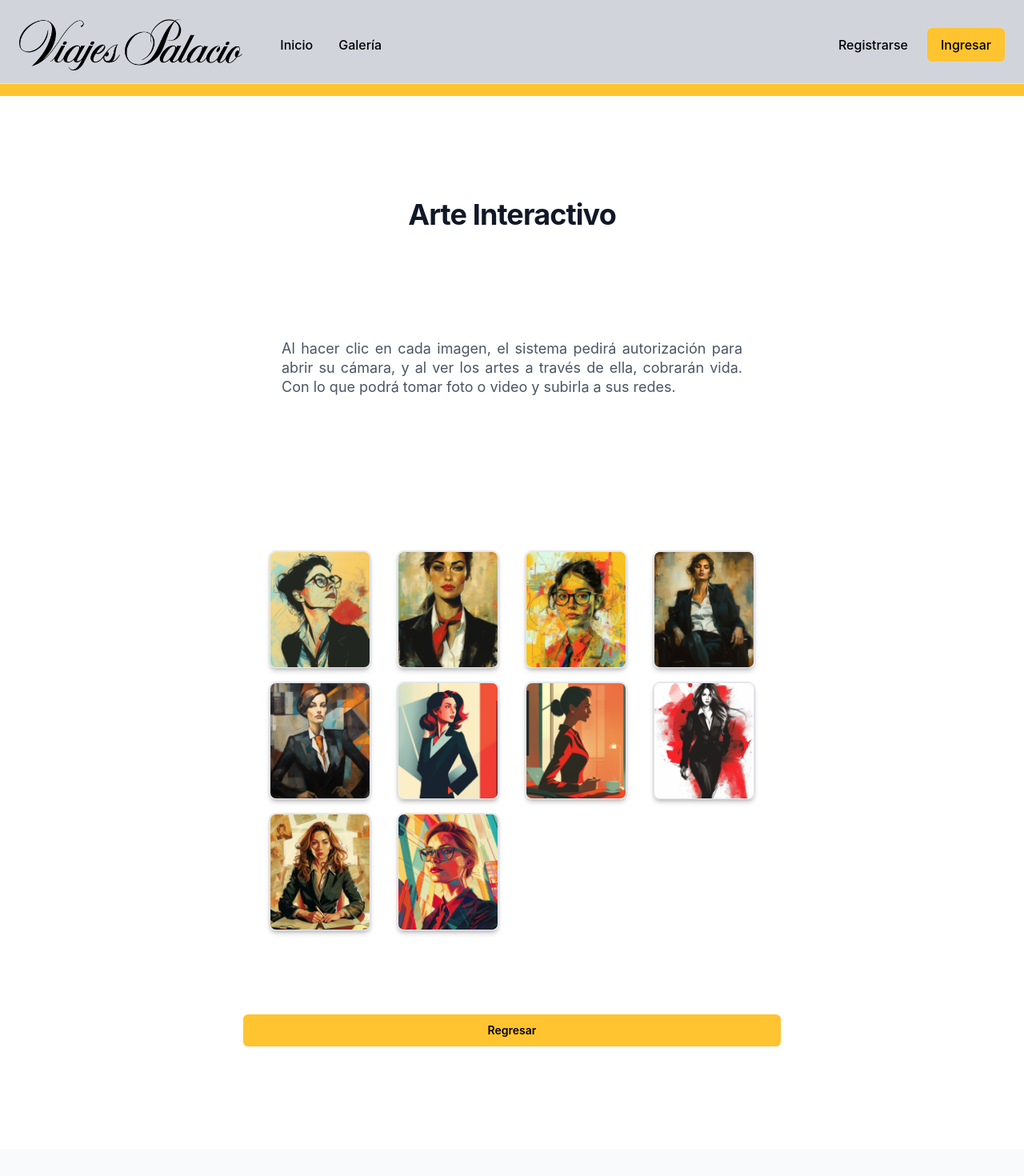
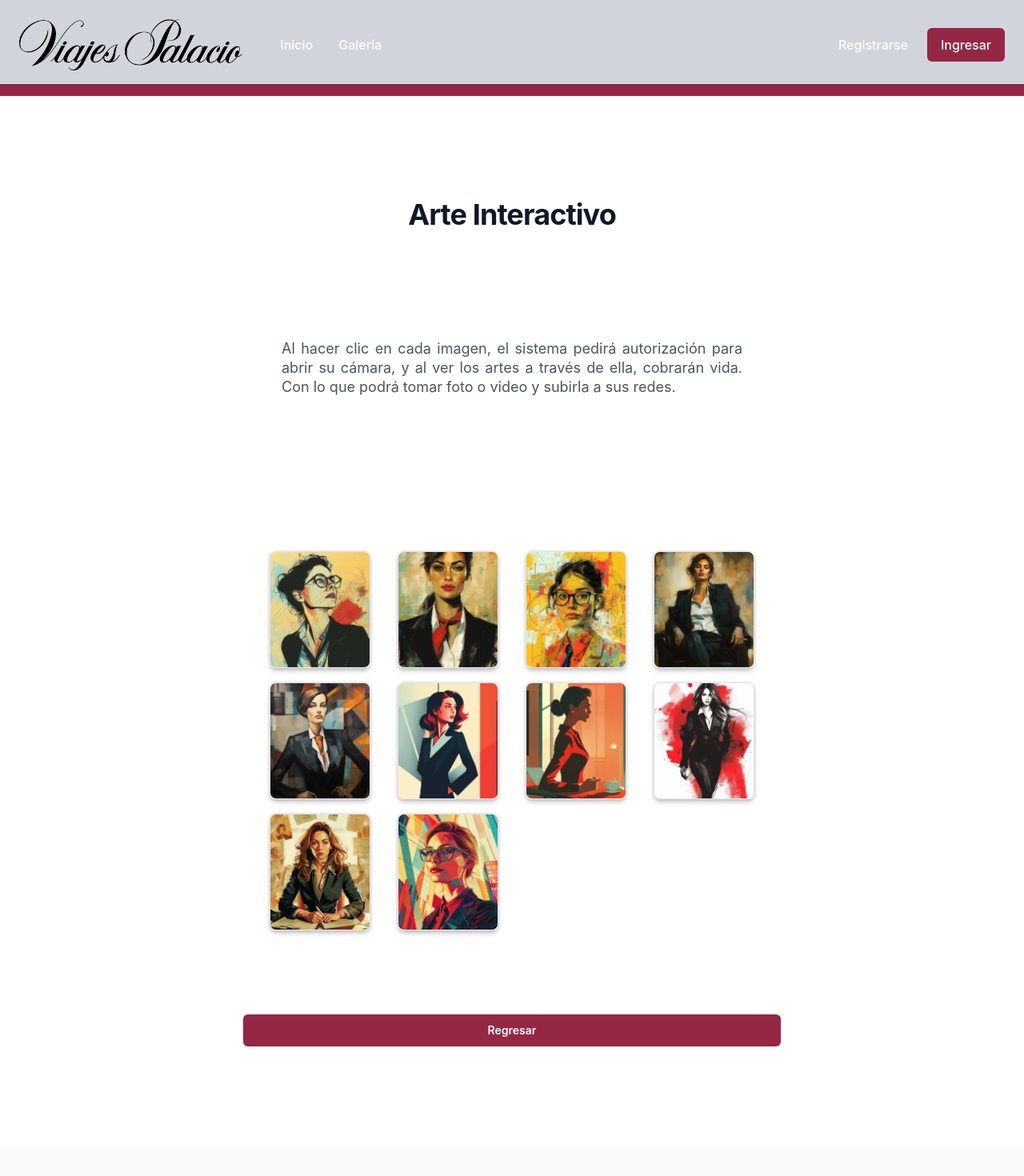
Before and after one commit to BurritoQuemado/subasta-preguntas-aspid, a React (Create React App) app in the folder subastas-stands-app/: page /galeria in a window 1280 px wide. Shown: the top 1470 px of the page at 80% size. Built offline with nearby package versions, Linux system fonts and the light colour scheme.

Commit message:
updated colors

```diff
--- a/subastas-stands-app/src/components/gallery-list/gallery-list.jsx
+++ b/subastas-stands-app/src/components/gallery-list/gallery-list.jsx
@@ -38,7 +38,7 @@ function GalleyList ({ gallery, title }) {
                     <div className="mt-10 grid grid-cols-1 items-center justify-center gap-6">
                         <Link
                         to={'/'}
-                        className="rounded-md bg-principal px-3.5 py-2.5 text-sm font-semibold text-black shadow-sm hover:bg-principal focus-visible:outline focus-visible:outline-2 focus-visible:outline-offset-2 focus-visible:outline-principal"
+                        className="rounded-md bg-principal px-3.5 py-2.5 text-sm font-semibold text-white shadow-sm hover:bg-principal focus-visible:outline focus-visible:outline-2 focus-visible:outline-offset-2 focus-visible:outline-principal"
                         >
                             Regresar
                         </Link>
--- a/subastas-stands-app/src/components/layout/layout.jsx
+++ b/subastas-stands-app/src/components/layout/layout.jsx
@@ -62,7 +62,7 @@ class Layout extends Component{
                       />
                     </Link>
                     <div className="-mr-2 flex items-center md:hidden">
-                      <Popover.Button className="focus-ring-inset inline-flex items-center justify-center rounded-md bg-principal p-2 text-black focus:outline-none focus:ring-2 focus:ring-black">
+                      <Popover.Button className="focus-ring-inset inline-flex items-center justify-center rounded-md bg-principal p-2 text-white focus:outline-none focus:ring-2 focus:ring-black">
                         <span className="sr-only">Open main menu</span>
                         <Bars3Icon className="h-6 w-6" aria-hidden="true" />
                       </Popover.Button>
@@ -73,7 +73,7 @@ class Layout extends Component{
                       <Link
                         key={item.name}
                         to={item.href}
-                        className="text-base font-medium text-black hover:text-gray-600"
+                        className="text-base font-medium text-white hover:text-gray-600"
                       >
                         {item.name}
                       </Link>
@@ -85,7 +85,7 @@ class Layout extends Component{
                           to={item.href}
                           target={item.target}
                           rel="nonreferrer noreferrer"
-                          className="text-base font-medium text-black hover:text-gray-600"
+                          className="text-base font-medium text-white hover:text-gray-600"
                         >
                           {item.name}
                         </Link>
@@ -99,17 +99,17 @@ class Layout extends Component{
                      <Link
                         to='/'
                         onClick={logout}
-                        className="inline-flex items-center rounded-md border border-transparent bg-principal px-4 py-2 text-base font-medium text-black"
+                        className="inline-flex items-center rounded-md border border-transparent bg-principal px-4 py-2 text-base font-medium text-white"
                       >
                      Salir
                    </Link>
                   : <>
-                    <Link to="/registro" className="text-base font-medium text-black">
+                    <Link to="/registro" className="text-base font-medium text-white">
                       Registrarse
                     </Link>
                     <Link
                       to="/login"
-                      className="inline-flex items-center rounded-md border border-transparent bg-principal px-4 py-2 text-base font-medium text-black"
+                      className="inline-flex items-center rounded-md border border-transparent bg-principal px-4 py-2 text-base font-medium text-white"
                     >
                       Ingresar
                     </Link>
@@ -154,7 +154,7 @@ class Layout extends Component{
                         <Link
                           key={item.name}
                           to={item.href}
-                          className="block rounded-md px-3 py-2 text-base font-medium text-black"
+                          className="block rounded-md px-3 py-2 text-base font-medium text-white"
                         >
                           {item.name}
                         </Link>
@@ -166,7 +166,7 @@ class Layout extends Component{
                             to={item.href}
                             target={item.target}
                             rel="nonreferrer noreferrer"
-                            className="block rounded-md px-3 py-2 text-base font-medium text-black"
+                            className="block rounded-md px-3 py-2 text-base font-medium text-white"
                           >
                             {item.name}
                           </Link>
@@ -187,7 +187,7 @@ class Layout extends Component{
                     <div className="mt-6 px-5">
                       <Link
                         to="/registro"
-                        className="block w-full rounded-md bg-principal py-3 px-4 text-center font-medium text-black shadow hover:from-teal-600 hover:to-cyan-700"
+                        className="block w-full rounded-md bg-principal py-3 px-4 text-center font-medium text-white shadow hover:from-teal-600 hover:to-cyan-700"
                       >
                         Registrarse
                       </Link>
--- a/subastas-stands-app/src/components/maincontent/maincontent.jsx
+++ b/subastas-stands-app/src/components/maincontent/maincontent.jsx
@@ -29,7 +29,7 @@ function MainContent({logged, user_id}) {
                                     <div className="mt-10 flex items-center justify-center gap-x-6">
                                         <Link
                                         to="/registro"
-                                        className="rounded-md bg-principal px-3.5 py-2.5 text-sm font-semibold text-black shadow-sm hover:bg-principal focus-visible:outline focus-visible:outline-2 focus-visible:outline-offset-2 focus-visible:outline-principal"
+                                        className="rounded-md bg-principal px-3.5 py-2.5 text-sm font-semibold text-white shadow-sm hover:bg-principal focus-visible:outline focus-visible:outline-2 focus-visible:outline-offset-2 focus-visible:outline-principal"
                                         >
                                             Registrarse
                                         </Link>
@@ -59,13 +59,13 @@ function MainContent({logged, user_id}) {
                                     <div className="mt-10 grid grid-cols-1 items-center justify-center gap-6">
                                         <Link
                                         to={'/galeria'}
-                                        className="rounded-md bg-principal px-3.5 py-2.5 text-sm font-semibold text-black shadow-sm hover:bg-principal focus-visible:outline focus-visible:outline-2 focus-visible:outline-offset-2 focus-visible:outline-principal"
+                                        className="rounded-md bg-principal px-3.5 py-2.5 text-sm font-semibold text-white shadow-sm hover:bg-principal focus-visible:outline focus-visible:outline-2 focus-visible:outline-offset-2 focus-visible:outline-principal"
                                         >
                                             Galería
                                         </Link>
                                         <Link
                                         to={'/cartera-desc'}
-                                        className="rounded-md bg-principal px-3.5 py-2.5 text-sm font-semibold text-black shadow-sm hover:bg-principal focus-visible:outline focus-visible:outline-2 focus-visible:outline-offset-2 focus-visible:outline-principal"
+                                        className="rounded-md bg-principal px-3.5 py-2.5 text-sm font-semibold text-white shadow-sm hover:bg-principal focus-visible:outline focus-visible:outline-2 focus-visible:outline-offset-2 focus-visible:outline-principal"
                                         >
                                             Cartera Cryptomonedas
                                         </Link>
--- a/subastas-stands-app/src/components/quiz/quiz.jsx
+++ b/subastas-stands-app/src/components/quiz/quiz.jsx
@@ -59,7 +59,7 @@
                             {
                                 answers.map((answer,index) =>{
                                     return (
-                                        <button className="justify-center text-black rounded-md bg-principal border border-principal mx-10 my-2 py-1" key={index} onClick={() => chooseAnswer(index + 1)}> { answer } </button>
+                                        <button className="justify-center text-white rounded-md bg-principal border border-principal mx-10 my-2 py-1" key={index} onClick={() => chooseAnswer(index + 1)}> { answer } </button>
                                     )
 
                                 }
@@ -79,7 +79,7 @@
                     <div className="mt-10 flex items-center justify-center gap-x-6">
                         <Link
                         to={'/cartera-desc'}
-                        className="rounded-md bg-principal px-3.5 py-2.5 text-sm font-semibold text-black shadow-sm hover:bg-principal focus-visible:outline focus-visible:outline-2 focus-visible:outline-offset-2 focus-visible:outline-principal"
+                        className="rounded-md bg-principal px-3.5 py-2.5 text-sm font-semibold text-white shadow-sm hover:bg-principal focus-visible:outline focus-visible:outline-2 focus-visible:outline-offset-2 focus-visible:outline-principal"
                         >
                             Regresar
                         </Link>
--- a/subastas-stands-app/src/components/wallet-desc/wallet-desc.jsx
+++ b/subastas-stands-app/src/components/wallet-desc/wallet-desc.jsx
@@ -20,13 +20,13 @@ function WalletDesc({user_id}) {
                         <div className="mt-10 flex items-center justify-center gap-x-6">
                             <Link
                             to={'/cartera/'+user_id}
-                            className="rounded-md bg-principal px-3.5 py-2.5 text-sm font-semibold text-black shadow-sm hover:bg-principal focus-visible:outline focus-visible:outline-2 focus-visible:outline-offset-2 focus-visible:outline-principal"
+                            className="rounded-md bg-principal px-3.5 py-2.5 text-sm font-semibold text-white shadow-sm hover:bg-principal focus-visible:outline focus-visible:outline-2 focus-visible:outline-offset-2 focus-visible:outline-principal"
                             >
                                 Ver mi cartera
                             </Link>
                             <Link
                             to={'/cuestionario/'}
-                            className="rounded-md bg-principal px-3.5 py-2.5 text-sm font-semibold text-black shadow-sm hover:bg-principal focus-visible:outline focus-visible:outline-2 focus-visible:outline-offset-2 focus-visible:outline-principal"
+                            className="rounded-md bg-principal px-3.5 py-2.5 text-sm font-semibold text-white shadow-sm hover:bg-principal focus-visible:outline focus-visible:outline-2 focus-visible:outline-offset-2 focus-visible:outline-principal"
                             >
                                 Ir al cuestionario
                             </Link>
--- a/subastas-stands-app/src/components/wallet/wallet.jsx
+++ b/subastas-stands-app/src/components/wallet/wallet.jsx
@@ -13,13 +13,13 @@ function Wallet({ name, balance, history, user_id, valid_codes}){
                 <div className="mt-10 grid grid-cols-1 items-center justify-center gap-6 m-16 text-center">
                     <Link
                     to={'/galeria'}
-                    className="rounded-md bg-principal px-3.5 py-2.5 text-sm font-semibold text-black shadow-sm hover:bg-principal focus-visible:outline focus-visible:outline-2 focus-visible:outline-offset-2 focus-visible:outline-principal"
+                    className="rounded-md bg-principal px-3.5 py-2.5 text-sm font-semibold text-white shadow-sm hover:bg-principal focus-visible:outline focus-visible:outline-2 focus-visible:outline-offset-2 focus-visible:outline-principal"
                     >
                         Galería
                     </Link>
                     <Link
                     to={'/cartera-desc'}
-                    className="rounded-md bg-principal px-3.5 py-2.5 text-sm font-semibold text-black shadow-sm hover:bg-principal focus-visible:outline focus-visible:outline-2 focus-visible:outline-offset-2 focus-visible:outline-principal"
+                    className="rounded-md bg-principal px-3.5 py-2.5 text-sm font-semibold text-white shadow-sm hover:bg-principal focus-visible:outline focus-visible:outline-2 focus-visible:outline-offset-2 focus-visible:outline-principal"
                     >
                         Regresar
                     </Link>
--- a/subastas-stands-app/src/pages/quiz.js
+++ b/subastas-stands-app/src/pages/quiz.js
@@ -58,7 +58,7 @@ function QuizPage({ user_id}) {
                         </div>
                         <Link
                         to={'/cartera/'+user_id}
-                        className="rounded-md bg-principal px-3.5 py-2.5 text-sm font-semibold text-black shadow-sm hover:bg-principal focus-visible:outline focus-visible:outline-2 focus-visible:outline-offset-2 focus-visible:outline-principal"
+                        className="rounded-md bg-principal px-3.5 py-2.5 text-sm font-semibold text-white shadow-sm hover:bg-principal focus-visible:outline focus-visible:outline-2 focus-visible:outline-offset-2 focus-visible:outline-principal"
                         >
                             Ver cartera
                         </Link>
--- a/subastas-stands-app/tailwind.config.js
+++ b/subastas-stands-app/tailwind.config.js
@@ -8,9 +8,9 @@ module.exports = {
       colors: {
         teal: colors.teal,
         cyan: colors.cyan,
-        principal: '#ffc42f',
+        principal: '#942743',
         contraste: '#040404',
-        resalto: '#ffc42f'
+        resalto: '#942743'
       },
     },
   },
```
